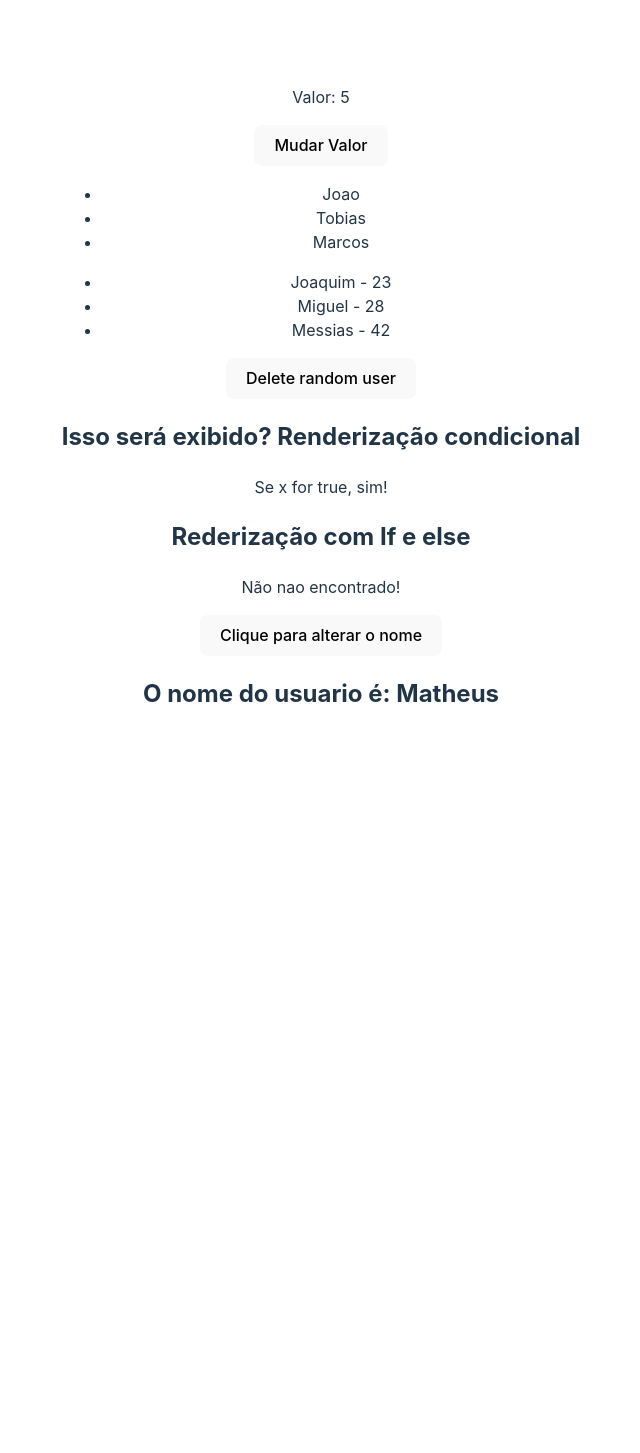
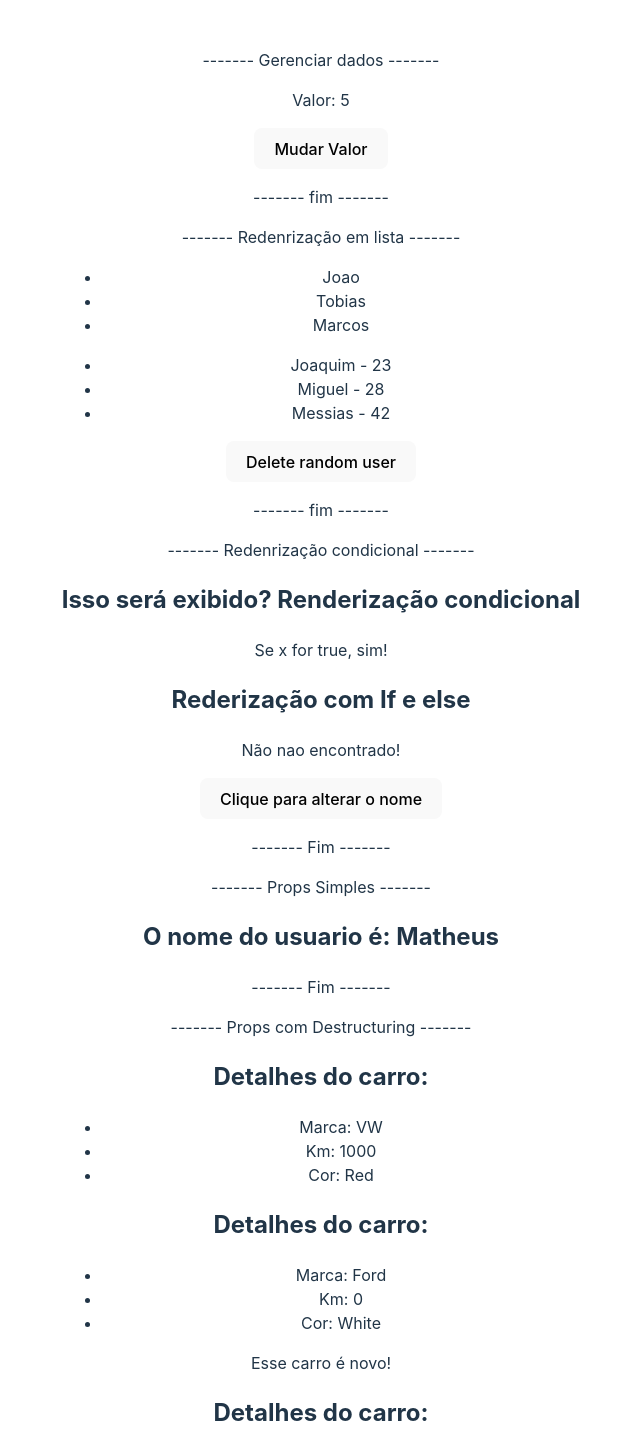
Before and after one commit to Dev-Organizada/React, a React (Vite) app in the folder introducao/introduction-react/: page / in a window 1280 px wide. Shown: the top 1453 px of the page, without its empty margins (319-959 px from the left). Before the commit the page ends 1300 px from the top, so only its background shows below. Built offline with nearby package versions, Linux system fonts and the light colour scheme.

Commit message:
Destructuring em Props

```diff
--- a/introducao/introduction-react/src/App.jsx
+++ b/introducao/introduction-react/src/App.jsx
@@ -12,6 +12,7 @@ import './App.css'
 import ListRender from './components/ListRender'
 import ConditionalRender from './components/ConditionalRender'
 import ShowUserName from './components/ShowUserName'
+import CarDetails from './components/CarDetails'
 
 
 
@@ -21,7 +22,20 @@ function App() {
         <MenegeData/>
         <ListRender/>
         <ConditionalRender/>
+
+        <p>------- Props Simples -------</p>
+        {/* Props */}
         <ShowUserName name="Matheus" />
+        <p>------- Fim -------</p>
+
+        <p>------- Props com Destructuring -------</p>
+        {/* Destructuring*/}
+        <CarDetails brand="VW" km={1000} color="Red" newCar={false}/>
+
+        {/* Reaprovaitamento de código */}
+        <CarDetails brand="Ford" km={0} color="White" newCar={true}/>
+        <CarDetails brand="Fiat" km={4500} color="Pink" newCar={false}/>
+        <p>------- Fim -------</p>
       </>
   )
 }
--- /dev/null
+++ b/introducao/introduction-react/src/components/CarDetails.jsx
@@ -0,0 +1,19 @@
+import React from 'react'
+
+const CarDetails = ({brand, km, color, newCar}) => {
+  return (
+    <div>
+
+        <h2>Detalhes do carro:</h2>
+        <ul>
+            <li>Marca: {brand}</li>
+            <li>Km: {km}</li>
+            <li>Cor: {color}</li>
+        </ul>
+        {newCar && <p>Esse carro é novo!</p>}
+
+    </div>
+  )
+}
+
+export default CarDetails
--- a/introducao/introduction-react/src/components/ConditionalRender.jsx
+++ b/introducao/introduction-react/src/components/ConditionalRender.jsx
@@ -6,6 +6,7 @@ const ConditionalRender = () => {
 
   return (
     <div>
+      <p>------- Redenrização condicional -------</p>
       <h2>Isso será exibido? Renderização condicional</h2>
       {x && <p>Se x for true, sim!</p>}
 
@@ -20,6 +21,7 @@ const ConditionalRender = () => {
         </div>
       )}
       <button onClick={() => setName("Joao")}>Clique para alterar o nome</button>
+      <p>------- Fim -------</p>
     </div>
   )
 }
--- a/introducao/introduction-react/src/components/ListRender.jsx
+++ b/introducao/introduction-react/src/components/ListRender.jsx
@@ -20,6 +20,7 @@ const ListRender = () => {
 
   return (
     <div>
+        <p>------- Redenrização em lista -------</p>
         <ul>
             {list.map((item, i) => (
                 //Forma de usar key com mal pratica
@@ -36,7 +37,7 @@ const ListRender = () => {
 
         <button onClick={deleteRandom}>Delete random user</button>
 
-
+        <p>------- fim -------</p>
     </div>
   )
 }
--- a/introducao/introduction-react/src/components/ManegeData.jsx
+++ b/introducao/introduction-react/src/components/ManegeData.jsx
@@ -6,8 +6,10 @@ export const ManegeData = () => {
 
   return (
     <div>
+      <p>------- Gerenciar dados -------</p>
         <p>Valor: {number}</p>
         <button onClick={() => setNumber(10)}>Mudar Valor</button>
+      <p>------- fim -------</p>
     </div>
   )
 }
```
